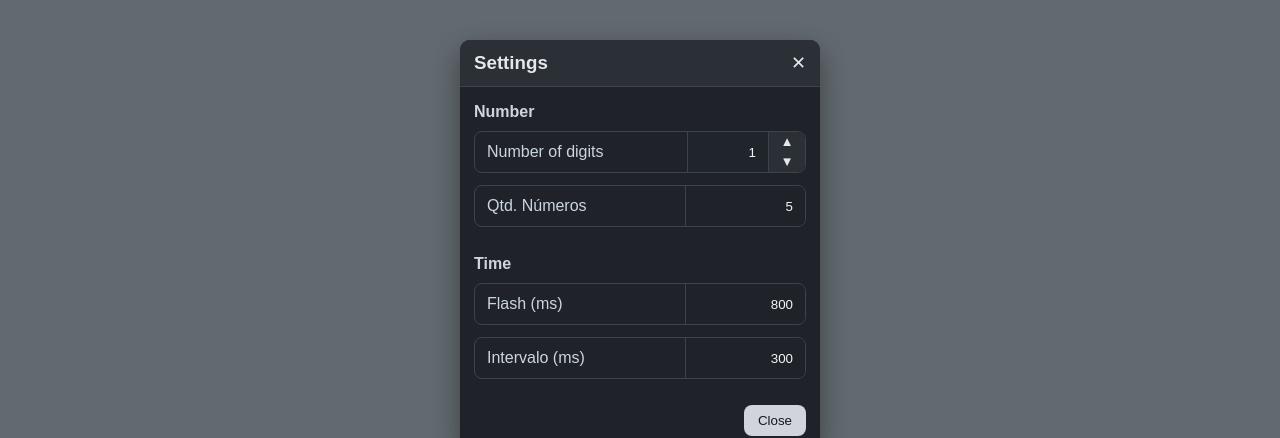
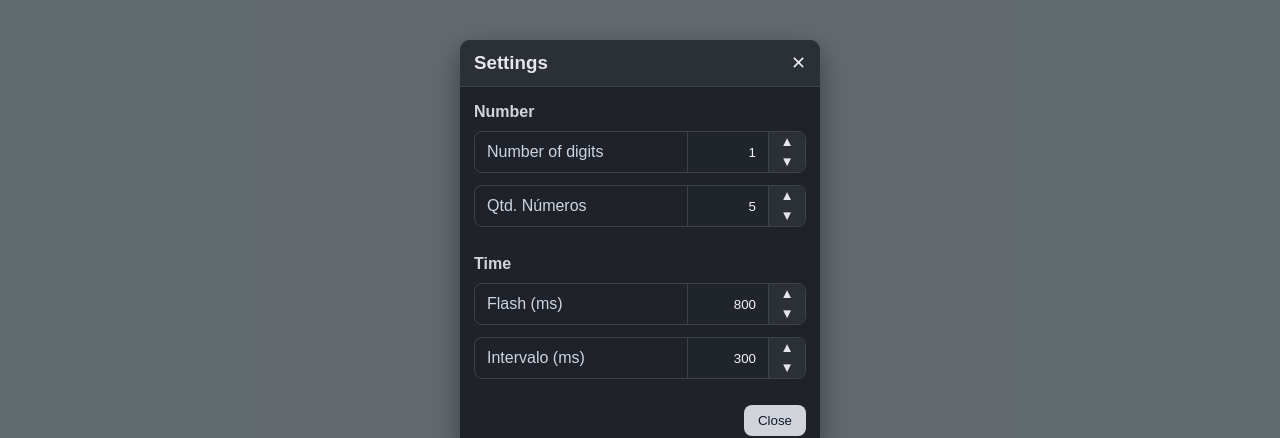
Before and after one commit to Anders0nlima/mental_calculation, a React (Vite) app: page / in a window 1280 px wide. Both pictures are taken after a click on the button "Settings". Shown: the top 438 px of the page. Built offline with nearby package versions, Linux system fonts and the light colour scheme.

Commit message:
versao-5

```diff
--- a/src/componentes/SettingsModal.jsx
+++ b/src/componentes/SettingsModal.jsx
@@ -2,32 +2,36 @@ import React from "react";
 import styles from "./SettingsModal.module.css";
 
 export default function SettingsModal({ settings, handleChange, onClose }) {
-  const inc = (field, step = 1) =>
-    handleChange(field, Math.min(9, Math.max(1, (settings[field] || 0) + step)));
+  const inc = (field, step = 1, max = 9) =>
+    handleChange(field, Math.min(max, Math.max(1, (settings[field] || 0) + step)));
 
-  const dec = (field, step = 1) =>
-    handleChange(field, Math.min(9, Math.max(1, (settings[field] || 0) - step)));
+  const dec = (field, step = 1, max = 9) =>
+    handleChange(field, Math.min(max, Math.max(1, (settings[field] || 0) - step)));
 
-  const safeParse = (val, def = 1) => {
+  const safeParse = (val, def = 1, min = 1, max = 9) => {
     const n = parseInt(val, 10);
     if (!Number.isFinite(n)) return def;
-    return Math.min(9, Math.max(1, n)); // limite 1 a 9
+    return Math.min(max, Math.max(min, n));
+  };
+
+  const safeParseMs = (val, def = 1000, min = 50, max = 5000) => {
+    const n = parseInt(val, 10);
+    if (!Number.isFinite(n)) return def;
+    return Math.min(max, Math.max(min, n));
   };
 
   return (
     <div className={styles.overlay}>
       <div className={styles.modal}>
-        {/* Header com fundo diferente e X ao lado */}
         <div className={styles.header}>
           <h3>Settings</h3>
           <button onClick={onClose} className={styles.closeBtn}>✕</button>
         </div>
 
-        {/* Conteúdo */}
+        {/* Number */}
         <div className={styles.section}>
           <h4>Number</h4>
 
-          {/* Number of digits com controle ▲ ▼ e foco com brilho */}
           <div className={styles.inputGroup}>
             <span className={styles.prepend}>Number of digits</span>
             <div className={styles.numberControl}>
@@ -46,39 +50,114 @@ export default function SettingsModal({ settings, handleChange, onClose }) {
             </div>
           </div>
 
-          {/* Qtd. Números (count) */}
           <div className={styles.inputGroup}>
             <span className={styles.prepend}>Qtd. Números</span>
+            <div className={styles.numberControl}>
               <input
                 type="number"
-              className={styles.input}
+                className={styles.numberInput}
                 value={settings.count}
-              onChange={(e) => handleChange("count", safeParse(e.target.value))}
+                onChange={(e) => {
+                  const val = parseInt(e.target.value, 10);
+                  if (!isNaN(val)) {
+                    handleChange("count", Math.max(2, Math.min(25, val)));
+                  }
+                }}
               />
+              <div className={styles.buttons}>
+                <button
+                  type="button"
+                  onClick={() =>
+                    handleChange("count", Math.min(25, (settings.count || 2) + 1))
+                  }
+                >
+                  ▲
+                </button>
+                <button
+                  type="button"
+                  onClick={() =>
+                    handleChange("count", Math.max(2, (settings.count || 2) - 1))
+                  }
+                >
+                  ▼
+                </button>
+              </div>
+            </div>
           </div>
         </div>
 
+        {/* Time */}
         <div className={styles.section}>
           <h4>Time</h4>
 
           <div className={styles.inputGroup}>
             <span className={styles.prepend}>Flash (ms)</span>
+            <div className={styles.numberControl}>
               <input
                 type="number"
-              className={styles.input}
-              value={settings.flashTime}
-              onChange={(e) => handleChange("flashTime", safeParse(e.target.value))}
+                className={styles.numberInput}
+                value={settings.flashTime || 1000}
+                onChange={(e) => {
+                  const val = safeParseMs(e.target.value, 1000, 50, 5000);
+                  handleChange("flashTime", val);
+                }}
               />
+              <div className={styles.buttons}>
+                <button
+                  type="button"
+                  onClick={() => {
+                    const newVal = Math.min(5000, (settings.flashTime || 1000) + 50);
+                    handleChange("flashTime", newVal);
+                  }}
+                >
+                  ▲
+                </button>
+                <button
+                  type="button"
+                  onClick={() => {
+                    const newVal = Math.max(50, (settings.flashTime || 1000) - 50);
+                    handleChange("flashTime", newVal);
+                  }}
+                >
+                  ▼
+                </button>
+              </div>
+            </div>
           </div>
 
           <div className={styles.inputGroup}>
             <span className={styles.prepend}>Intervalo (ms)</span>
+            <div className={styles.numberControl}>
               <input
                 type="number"
-              className={styles.input}
-              value={settings.intervalTime}
-              onChange={(e) => handleChange("intervalTime", safeParse(e.target.value))}
+                className={styles.numberInput}
+                value={settings.intervalTime || 1000}
+                onChange={(e) => {
+                  const val = safeParseMs(e.target.value, 1000, 50, 5000);
+                  handleChange("intervalTime", val);
+                }}
               />
+              <div className={styles.buttons}>
+                <button
+                  type="button"
+                  onClick={() => {
+                    const newVal = Math.min(5000, (settings.intervalTime || 1000) + 50);
+                    handleChange("intervalTime", newVal);
+                  }}
+                >
+                  ▲
+                </button>
+                <button
+                  type="button"
+                  onClick={() => {
+                    const newVal = Math.max(50, (settings.intervalTime || 1000) - 50);
+                    handleChange("intervalTime", newVal);
+                  }}
+                >
+                  ▼
+                </button>
+              </div>
+            </div>
           </div>
         </div>
 
```
Lines whose indentation alone changed are shown as unchanged.
